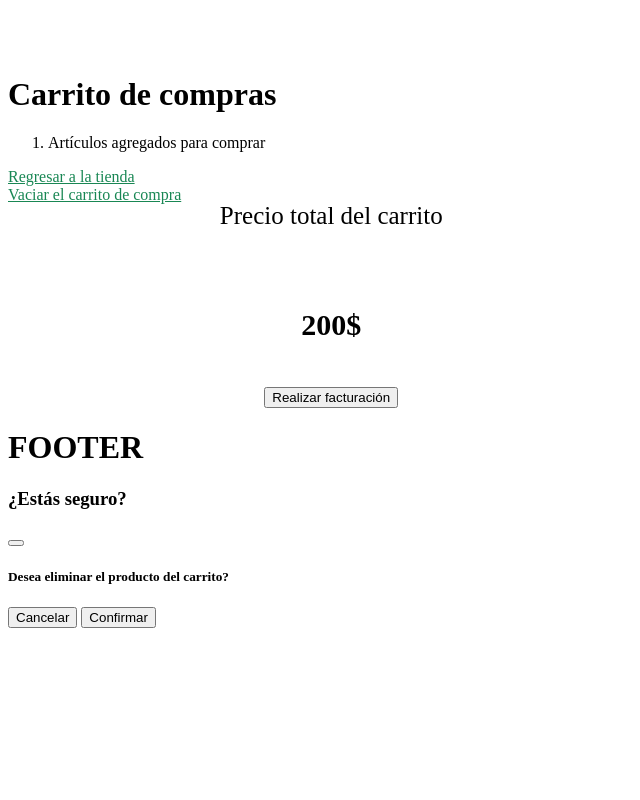
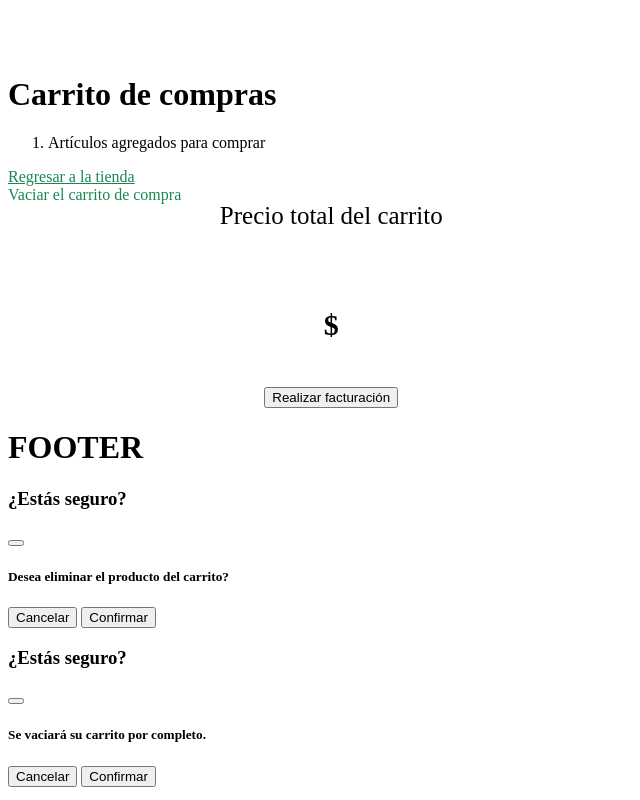
Before and after one commit to ricardojparram/MediSalud-envolved, a PHP site: template vista/inicio/carritoVista.php in a window 1280 px wide. Shown: the whole page, without its empty margins (0-640 px from the left). Run offline with PHP 8.4, Linux system fonts and the light colour scheme; the template is opened without the code that fills it, so the values that code supplies are empty.

Commit message:
Vaciar carrito hecho

```diff
--- a/assets/js/carrito.js
+++ b/assets/js/carrito.js
@@ -1,9 +1,14 @@
 $(document).ready(function(){
 
-	mostrarCarrito().then(() => {
-		editarCantidad();
-		confirmarEliminar();
-	})
+	refrescarCarrito();
+
+	function refrescarCarrito(){
+		mostrarCarrito().then(() => {
+			editarCantidad();
+			confirmarEliminar();
+		})
+	}
+
 	async function mostrarCarrito(){
 		await $.ajax({
 			method: 'POST',
@@ -55,8 +60,8 @@
 			                  </div>
 			                </div>
 			                <div class="precio">
-			                  <h6>Unidad: ${row.precioActual}$</h6>
-			                  <h6 class="fs-5">Total: ${precioUnidadTotal}$</h6>
+			                  <h6>Unidad: <span class="precioUnidad">${row.precioActual}</span>$</h6>
+			                  <h6 class="fs-5">Total: <span class="precioUnidadTotal">${precioUnidadTotal}</span>$</h6>
 			                </div>
 			            </div>
 			            ${hr}
@@ -94,17 +99,39 @@
 		return res;
 	}
 
+	function actualizarTotalCarrito(){
+		let total = 0;
+		$('.carrito-container').find('.precioUnidadTotal').each(function(){
+			let precio = Number($(this).text());
+			total += precio;
+		})
+		$('#precioTotal').html(total);
+	}
+
+	let precioUnidad, cantidadProducto, precioUnidadTotal, input;
 	function editarCantidad(){
 		$('.opciones .cantidad').on('keyup change', function(){
+			input = $(this);
 			let {id: id_producto, value: cantidad} = this;
 			let productos = [{id_producto, cantidad}];
 			validarStock(productos).then((res) => {
 				if(!res) return;
 
 				$.post('?url=carrito',{editar:'', id_producto, cantidad}, function(response){
-					let  result = JSON.parse(response);
+					let result = JSON.parse(response);
+
 					if(!result.resultado){
-						Toast.fire({ icon: 'error', title: result.msg });
+						Toast.fire({ icon: 'error', title: 'Ha ocurrido un error.' });
+					}else{
+						precioUnidad = Number(result.info.precioActual);
+						cantidadProducto = Number(result.info.cantidad);
+						precioUnidadTotal = precioUnidad * cantidadProducto;
+
+						input.closest('.item-carrito').find('.precioUnidadTotal')
+						.html(precioUnidadTotal);
+						input.closest('.item-carrito').find('.precioUnidad')
+						.html(precioUnidad);
+						actualizarTotalCarrito()
 					}
 				})
 
@@ -131,13 +158,33 @@
 					console.log(data);
 				if(data.resultado === true){
 					Toast.fire({ icon: 'success', title: 'Producto eliminado del carrito.' })
-					$('carrito-container').empty();
+					$('.carrito-container').empty();
 					$('#delModal').modal('hide');
-					mostrarCarrito();
+					refrescarCarrito();
 				}
 			}
 		})
 
 	})
 
+	$('.vaciar').click(function(e){
+		e.preventDefault();
+		$('#vaciarCarritoModal').modal('show');
+	})
+
+	$('#vaciarCarritoConfirm').click(() => {
+		$.post('?url=carrito', {vaciarCarrito: ''}, function(response){
+			let res = JSON.parse(response);
+			if(res.resultado){
+				$('#vaciarCarritoModal').modal('hide');
+				$('.carrito-container').empty();
+				mostrarCarrito();
+				Toast.fire({ icon: 'success', title: 'Se ha vaciado su carrito, correctamente.'});
+			}else{
+				$('#vaciarCarritoModal').modal('hide');
+				Toast.fire({ icon: 'success', title: 'Ha ocurrido un error.'});
+			}
+		})
+	})
+
 })
--- a/vista/inicio/carritoVista.php
+++ b/vista/inicio/carritoVista.php
@@ -34,11 +34,11 @@
           <div class="card-body">
             <div class="row pt-4 px-4">
               <div class="col-6 p-0 fs-4">
-                <a class="carritoButton regresar" href=""><i class="bi bi-arrow-bar-left fs-3"></i></a>
+                <a class="carritoButton regresar" href="?url=inicio"><i class="bi bi-arrow-bar-left fs-3"></i></a>
               </div>
 
               <div class="col-6 p-0 fs-4 text-end">
-                <a class="carritoButton vaciar" href=""><i class="bi bi-cart-x fs-3"></i></a>
+                <a class="carritoButton vaciar"><i class="bi bi-cart-x fs-3"></i></a>
               </div>
             </div>
             <div class="row justify-content-center p-4 carrito-container">
@@ -49,7 +49,7 @@
         <div class="card cardTotal">
           <div class="card-body p-4">
             <h4>Precio total del carrito</h4>
-            <h3 id="precioTotal">200$</h3>
+            <h3><span id="precioTotal"></span>$</h3>
             <button class="btn btn-success"><i class="bi bi-cart-check-fill"></i> Realizar facturación</button>
           </div>
         </div>
@@ -69,7 +69,7 @@
 </body>
 
 </html>
-
+<!-- Modal eliminar producto del carrito -->
 <div class="modal fade" id="delModal" data-bs-backdrop="static" data-bs-keyboard="false" tabindex="-1" aria-labelledby="staticBackdropLabel" aria-hidden="true">
   <div class="modal-dialog">
     <div class="modal-content">
@@ -87,3 +87,21 @@
     </div>
   </div>
 </div>
+
+<div class="modal fade" id="vaciarCarritoModal" data-bs-backdrop="static" data-bs-keyboard="false" tabindex="-1" aria-labelledby="staticBackdropLabel" aria-hidden="true">
+  <div class="modal-dialog">
+    <div class="modal-content">
+      <div class="modal-header">
+        <h3 class="modal-title" id="staticBackdropLabel">¿Estás seguro?</h3>
+        <button type="button" class="btn-close" data-bs-dismiss="modal" aria-label="Close"></button>
+      </div>
+      <div class="modal-body">
+        <h5>Se vaciará su carrito por completo.</h5>
+      </div>
+      <div class="modal-footer" id="divEli">
+        <button type="button" class="btn btn-secondary" data-bs-dismiss="modal" id="cerrarModalDel">Cancelar</button>
+        <button type="button" class="btn btn-danger" id="vaciarCarritoConfirm">Confirmar</button>
+      </div>
+    </div>
+  </div>
+</div>
```
Also changed, not shown: 2 other files.
